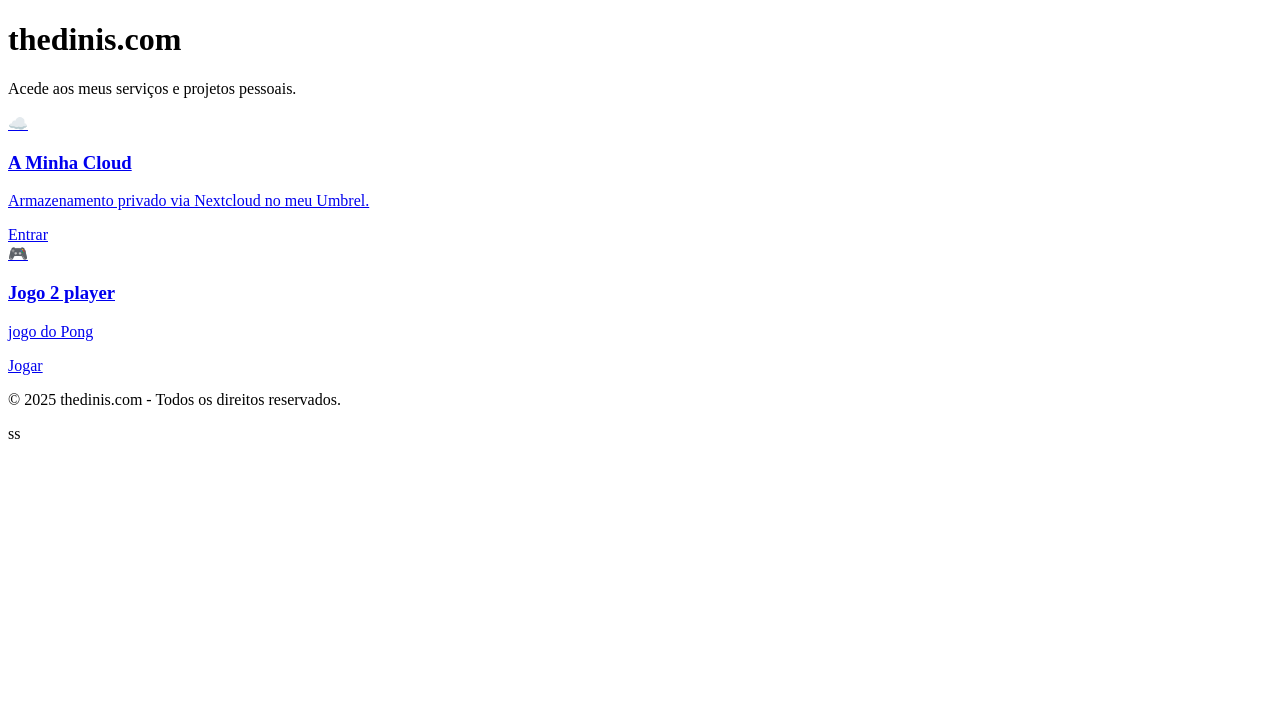
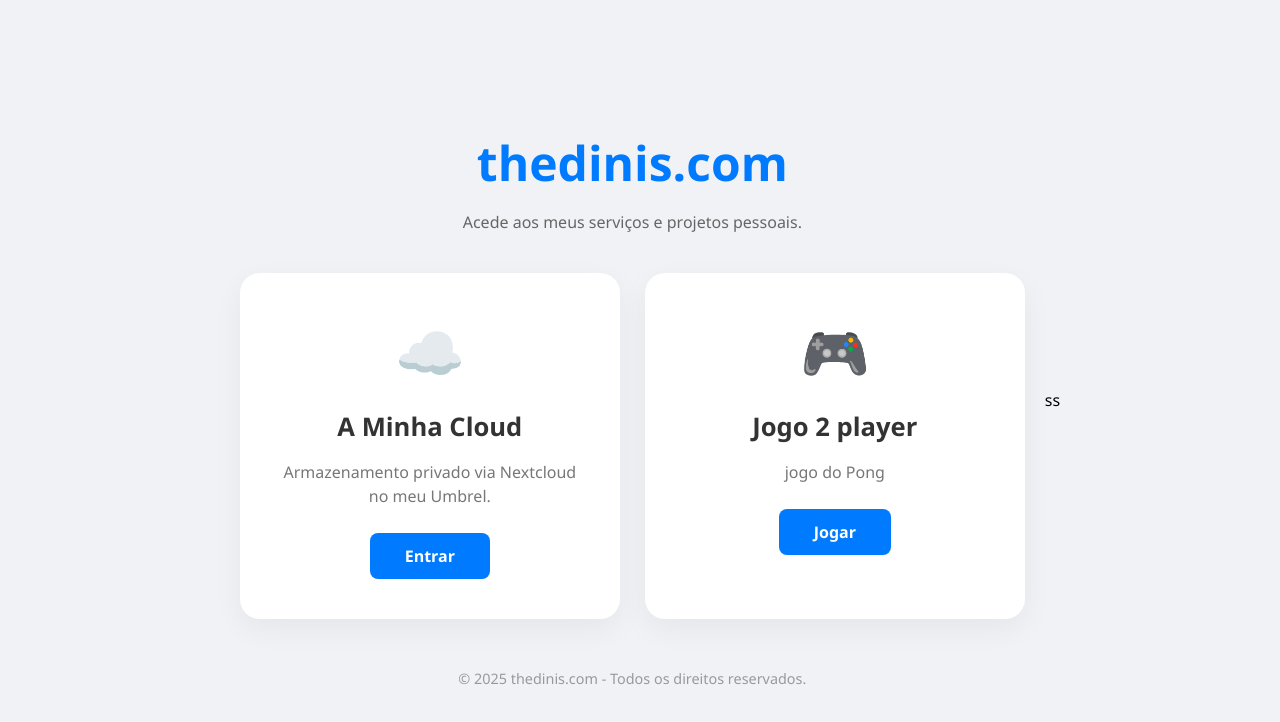
Before and after one commit to dinisMr/site_dinis, a plain HTML site: page index.html in a window 1280 px wide. Drawn offline with Linux system fonts and the light colour scheme.

Commit message:
Update style.css

```diff
--- a/style.css
+++ b/style.css
@@ -1,6 +1,80 @@
-<a href="https://donkingkongtoweb.pages.dev" class="card">
-    <div class="icon">🎮</div>
-    <h3>Donkey Kong</h3>
-    <p>Joga o clássico Donkey Kong diretamente no teu browser.</p>
-    <span class="btn">Jogar agora</span>
-</a>
+/* Design do Portal thedinis.com */
+body {
+    background-color: #f0f2f5;
+    font-family: 'Segoe UI', Tahoma, Geneva, Verdana, sans-serif;
+    margin: 0;
+    display: flex;
+    justify-content: center;
+    align-items: center;
+    min-height: 100vh;
+}
+
+.container {
+    text-align: center;
+    max-width: 1000px;
+    padding: 20px;
+}
+
+header h1 {
+    color: #007bff;
+    font-size: 3rem;
+    margin-bottom: 10px;
+}
+
+header p {
+    color: #666;
+    margin-bottom: 40px;
+}
+
+.grid {
+    display: flex;
+    gap: 25px;
+    justify-content: center;
+    flex-wrap: wrap;
+}
+
+.card {
+    background: #ffffff;
+    padding: 40px;
+    border-radius: 20px;
+    box-shadow: 0 10px 30px rgba(0,0,0,0.05);
+    text-decoration: none;
+    color: #333;
+    width: 300px;
+    transition: transform 0.3s ease;
+}
+
+.card:hover {
+    transform: translateY(-10px);
+}
+
+.icon {
+    font-size: 3.5rem;
+    margin-bottom: 20px;
+}
+
+.card h3 {
+    font-size: 1.6rem;
+    margin: 10px 0;
+}
+
+.card p {
+    color: #777;
+    line-height: 1.5;
+    margin-bottom: 25px;
+}
+
+.btn {
+    background-color: #007bff;
+    color: white;
+    padding: 12px 35px;
+    border-radius: 8px;
+    font-weight: bold;
+    display: inline-block;
+}
+
+footer {
+    margin-top: 50px;
+    color: #999;
+    font-size: 0.9rem;
+}
```
